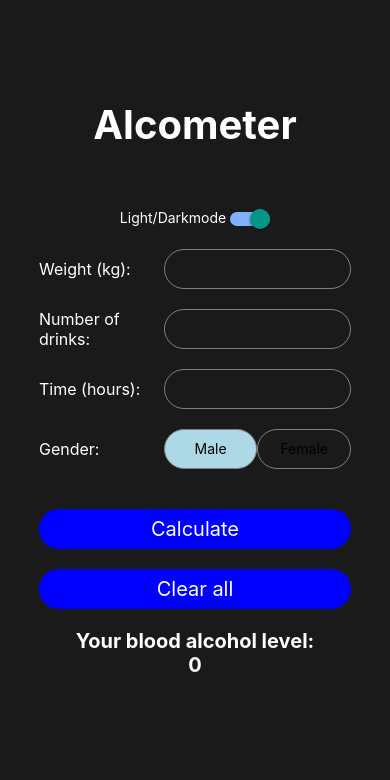
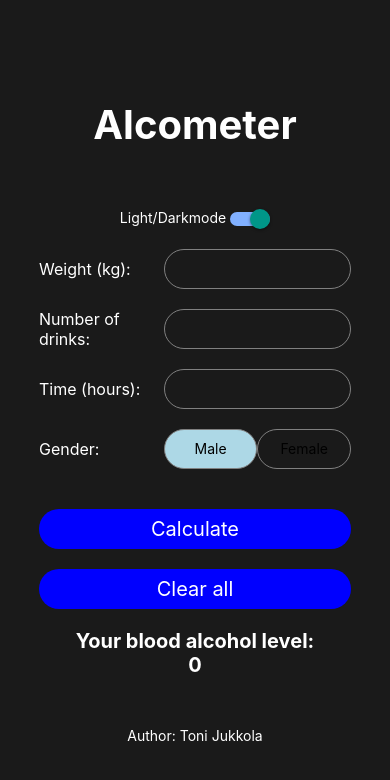
Before and after one commit to ToniJukkola/RN-Alcometer, a React Native app: screen / in a window 390 px wide. Shown: the top 780 px of the page. Built offline with nearby package versions, Linux system fonts and the light colour scheme.

Commit message:
author added

```diff
--- a/App.js
+++ b/App.js
@@ -139,7 +139,9 @@ const Alcometer = () => {
       <View style={[styles.resultContainer, Theme]}>
       <Text style={[styles.resultText, Theme, resultColor()]}>Your blood alcohol level:</Text>
         <Text style={[styles.resultText, Theme, resultColor()]}>{bac}</Text>
+        <Text style={[styles.authorText, Theme]}>Author: Toni Jukkola</Text>
       </View>
+
     </View>
   </ScrollView>
   );
--- a/styles/styles.js
+++ b/styles/styles.js
@@ -77,4 +77,7 @@ export default StyleSheet.create({
     selected: {
       backgroundColor: 'lightblue',
     },
+    authorText: {
+        marginTop: 50,
+    },
   });
```
